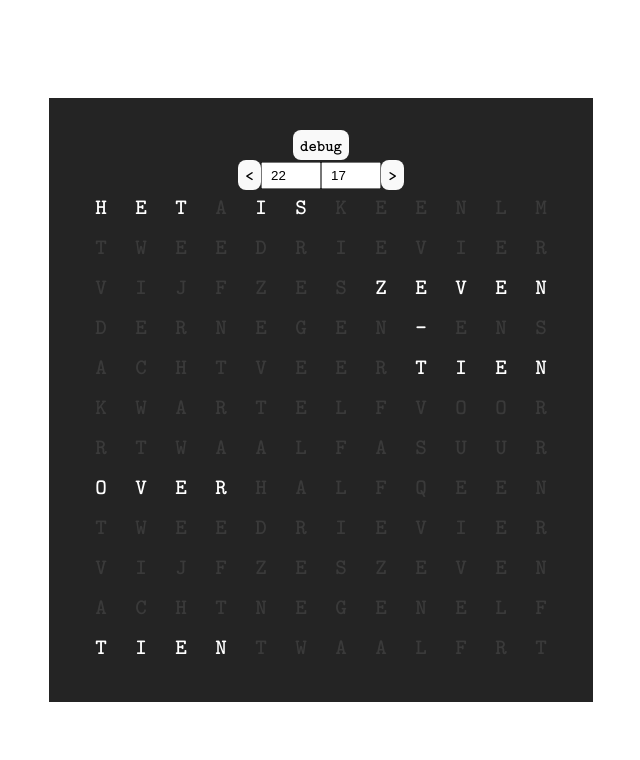
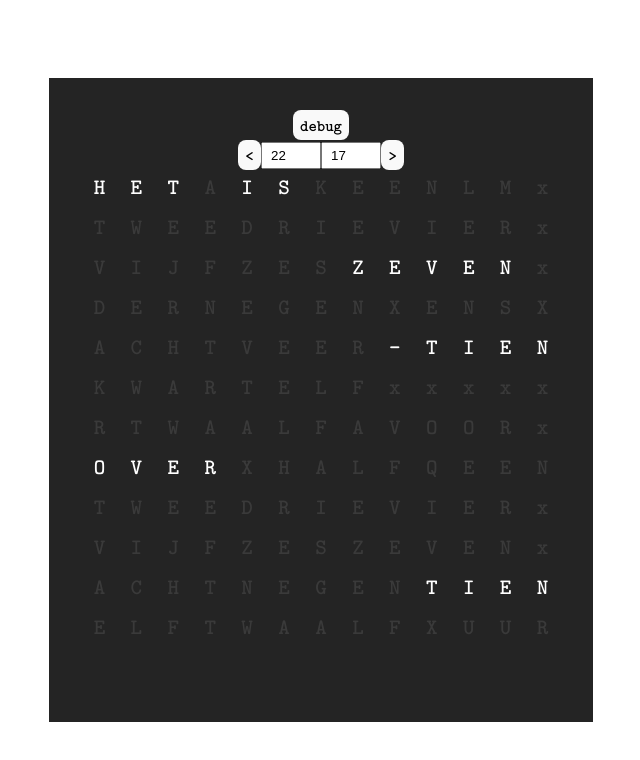
Before and after one commit to sanderdesnaijer/typescript-dutch-wordclock, a React (Vite) app: page / in a window 1280 px wide. Shown: the top 760 px of the page, without its empty margins (319-959 px from the left). Built offline with nearby package versions, Linux system fonts and the light colour scheme.

Commit message:
13x13 grid

```diff
--- a/src/dutchClock12x12.ts
+++ b/src/dutchClock12x12.ts
@@ -1,37 +1,38 @@
 import { processString } from "./utils";
 
 export const wordGrid = processString(`
-HETAISKEENLM
-TWEEDRIEVIER
-VIJFZESZEVEN
-DERNEGEN-ENS
-ACHTVEERTIEN
-KWARTELFVOOR
-RTWAALFASUUR
-OVERHALFQEEN
-TWEEDRIEVIER
-VIJFZESZEVEN
-ACHTNEGENELF
-TIENTWAALFRT`);
+HETAISKEENLMx
+TWEEDRIEVIERx
+VIJFZESZEVENx
+DERNEGENXENSX
+ACHTVEER-TIEN
+KWARTELFxxxxx
+RTWAALFAVOORx
+OVERXHALFQEEN
+TWEEDRIEVIERx
+VIJFZESZEVENx
+ACHTNEGENTIEN
+ELFTWAALFXUUR
+`);
 
-export const gridRows = 12;
-export const gridColumns = 12;
+export const gridRows = 13;
+export const gridColumns = 13;
 
 // top numbers
 const TOP_ONE = [7, 8, 9];
-const TOP_TWO = [20, 21, 22, 23];
-const TOP_THREE = [16, 17, 18, 19];
-const TOP_FOUR = [12, 13, 14, 15];
-const TOP_FIVE = [24, 25, 26, 27];
-const TOP_SIX = [28, 29, 30];
-const TOP_SEVEN = [31, 32, 33, 34, 35];
-const TOP_EIGHT = [48, 49, 50, 51];
-const TOP_NINE = [40, 41, 42, 43, 44];
-const TOP_TEN = [56, 57, 58, 59];
-const TOP_ELEVEN = [64, 65, 66];
-const TOP_TWELVE = [73, 74, 75, 76, 77, 78];
-const TOP_THIRTEEN = [45, 46, 47, ...TOP_TEN];
-const TOP_FOURTEEN = [52, 53, 54, 55, ...TOP_TEN];
+const TOP_TWO = [22, 23, 24, 25];
+const TOP_THREE = [18, 19, 20, 21];
+const TOP_FOUR = [14, 15, 16, 17];
+const TOP_FIVE = [26, 27, 28, 29];
+const TOP_SIX = [30, 31, 32];
+const TOP_SEVEN = [33, 34, 35, 36, 37];
+const TOP_EIGHT = [52, 53, 54, 55];
+const TOP_NINE = [44, 45, 46, 47, 48];
+const TOP_TEN = [61, 62, 63, 64];
+const TOP_ELEVEN = [70, 71, 72];
+const TOP_TWELVE = [79, 80, 81, 82, 83, 84];
+const TOP_THIRTEEN = [49, 50, 51, ...TOP_TEN];
+const TOP_FOURTEEN = [56, 57, 58, 59, ...TOP_TEN];
 export const topNumbers = [
   TOP_TWELVE,
   TOP_ONE,
@@ -48,18 +49,18 @@ export const topNumbers = [
 ];
 
 // bottom nummbers
-const BOTTOM_ONE = [84, 85, 86];
-const BOTTOM_TWO = [96, 97, 98, 99];
-const BOTTOM_THREE = [100, 101, 102, 103];
-const BOTTOM_FOUR = [104, 105, 106, 107];
-const BOTTOM_VIVE = [116, 117, 118, 119];
-const BOTTOM_SIX = [113, 114, 115];
-const BOTTOM_SEVEN = [108, 109, 110, 111, 112];
-const BOTTOM_EIGHT = [120, 121, 122, 123];
-const BOTTOM_NINE = [124, 125, 126, 127, 128];
-const BOTTOM_TEN = [140, 141, 142, 143];
-const BOTTOM_ELEVEN = [129, 130, 131];
-const BOTTOM_TWELVE = [134, 135, 136, 137, 138, 139];
+const BOTTOM_ONE = [91, 92, 93];
+const BOTTOM_TWO = [104, 105, 106, 107];
+const BOTTOM_THREE = [108, 109, 110, 111];
+const BOTTOM_FOUR = [112, 113, 114, 115];
+const BOTTOM_VIVE = [126, 127, 128, 129];
+const BOTTOM_SIX = [123, 124, 125];
+const BOTTOM_SEVEN = [118, 119, 120, 121, 122];
+const BOTTOM_EIGHT = [130, 131, 132, 133];
+const BOTTOM_NINE = [134, 135, 136, 137, 138];
+const BOTTOM_TEN = [139, 140, 141, 142];
+const BOTTOM_ELEVEN = [153, 154, 155];
+const BOTTOM_TWELVE = [147, 148, 149, 150, 151, 152];
 
 export const bottomNumbers = [
   BOTTOM_TWELVE,
@@ -77,13 +78,13 @@ export const bottomNumbers = [
 ];
 
 const IT_IS = [0, 1, 2, 4, 5];
-const OVER = [92, 93, 94, 95];
-const BEFORE = [60, 61, 62, 63];
-const QUARTER = [67, 68, 69, 70, 71];
-const HALF = [88, 89, 90, 91];
-const SEPERATOR = [39];
+const OVER = [100, 101, 102, 103];
+const BEFORE = [86, 87, 88, 89];
+const QUARTER = [73, 74, 75, 76, 77];
+const HALF = [95, 96, 97, 98];
+const SEPERATOR = [60];
 
-export const HOURS = [81, 82, 83];
+export const HOURS = [143, 144, 145];
 
 export type WordMap = Record<number, number[]>;
 export const wordMap: WordMap = {
@@ -105,7 +106,7 @@ export const wordMap: WordMap = {
   15: [...IT_IS, ...QUARTER, ...OVER],
   16: [...IT_IS, ...TOP_SIX, ...SEPERATOR, ...TOP_TEN, ...OVER],
   17: [...IT_IS, ...TOP_SEVEN, ...SEPERATOR, ...TOP_TEN, ...OVER],
-  18: [...IT_IS, ...TOP_EIGHT, ...TOP_TEN, ...OVER],
+  18: [...IT_IS, ...TOP_EIGHT, ...SEPERATOR, ...TOP_TEN, ...OVER],
   19: [...IT_IS, ...TOP_NINE, ...SEPERATOR, ...TOP_TEN, ...OVER],
   20: [...IT_IS, ...TOP_TEN, ...BEFORE, ...HALF],
   21: [...IT_IS, ...TOP_NINE, ...BEFORE, ...HALF],
@@ -129,11 +130,11 @@ export const wordMap: WordMap = {
   39: [...IT_IS, ...TOP_NINE, ...OVER, ...HALF],
   40: [...IT_IS, ...TOP_TEN, ...OVER, ...HALF],
   41: [...IT_IS, ...TOP_NINE, ...SEPERATOR, ...TOP_TEN, ...BEFORE],
-  42: [...IT_IS, ...TOP_EIGHT, ...TOP_TEN, ...BEFORE],
+  42: [...IT_IS, ...TOP_EIGHT, ...SEPERATOR, ...TOP_TEN, ...BEFORE],
   43: [...IT_IS, ...TOP_SEVEN, ...SEPERATOR, ...TOP_TEN, ...BEFORE],
   44: [...IT_IS, ...TOP_SIX, ...SEPERATOR, ...TOP_TEN, ...BEFORE],
   45: [...IT_IS, ...QUARTER, ...BEFORE],
-  46: [...IT_IS, ...TOP_FOURTEEN, ...BEFORE],
+  46: [...IT_IS, ...TOP_FOURTEEN, ...SEPERATOR, ...BEFORE],
   47: [...IT_IS, ...TOP_THIRTEEN, ...SEPERATOR, ...BEFORE],
   48: [...IT_IS, ...TOP_TWELVE, ...BEFORE],
   49: [...IT_IS, ...TOP_ELEVEN, ...BEFORE],
```
